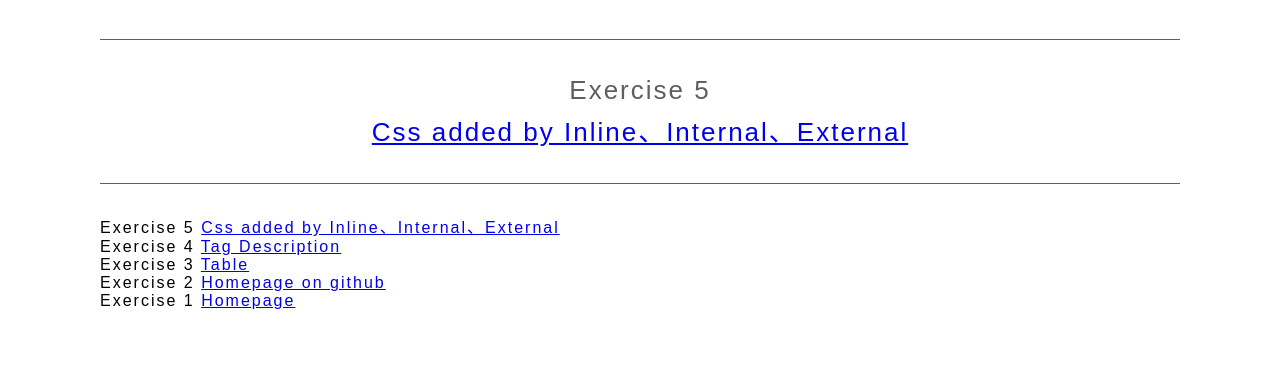
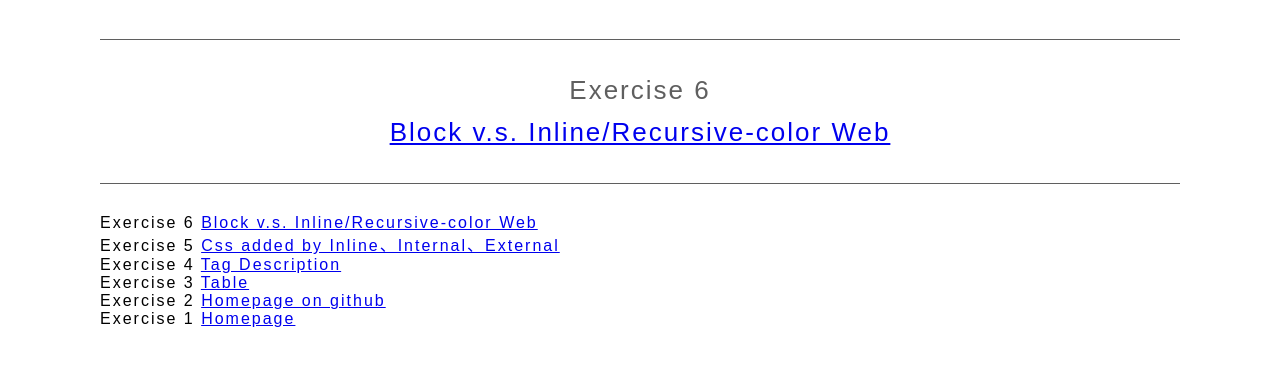
Before and after one commit to Kevin-KW-Kuo/Kevin-KW-Kuo.github.io, a plain HTML site: page index.html in a window 1280 px wide. Shown: the part 219-584 px from the top of the page. Drawn offline with Linux system fonts and the light colour scheme.

Commit message:
feat: exercise 6 1. add exercise 6 html、css 2. 調整 common.css

```diff
--- a/index.html
+++ b/index.html
@@ -19,11 +19,12 @@
 
     <div id="marquee_container">
         <div>
-            Exercise 5
+            Exercise 6
         </div>
-        <a href="Exercise 5/exercise_5_index.html">Css added by Inline、Internal、External</a>
+        <a href="Exercise 6/exercise_6_index.html">Block v.s. Inline/Recursive-color Web</a>
     </div>
     <div class="bottom">
+        <div>Exercise 6 <a href="Exercise 6/exercise_6_index.html">Block v.s. Inline/Recursive-color Web</a></div>
         <div>Exercise 5 <a href="Exercise 5/exercise_5_index.html">Css added by Inline、Internal、External</a></div>
         <div>Exercise 4 <a href="Exercise 4/exercise_4.html">Tag Description</a></div>
         <div>Exercise 3 <a href="Exercise 3/exercise_3.html">Table</a></div>
```
